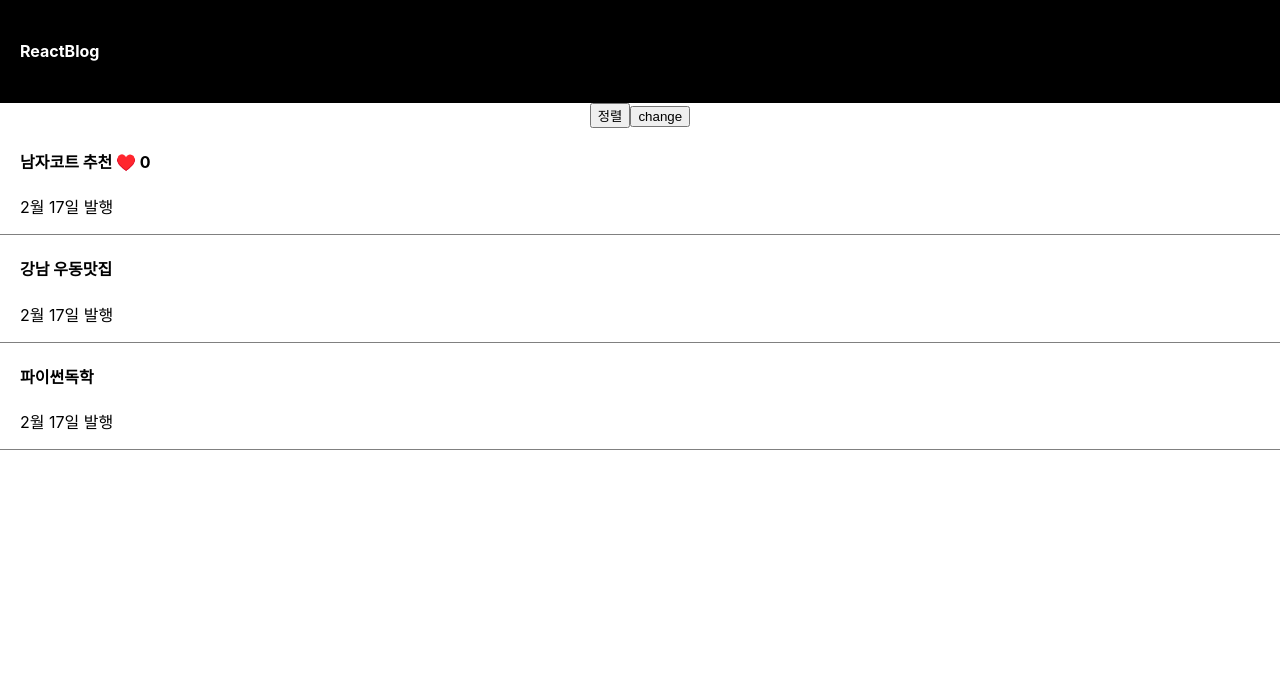
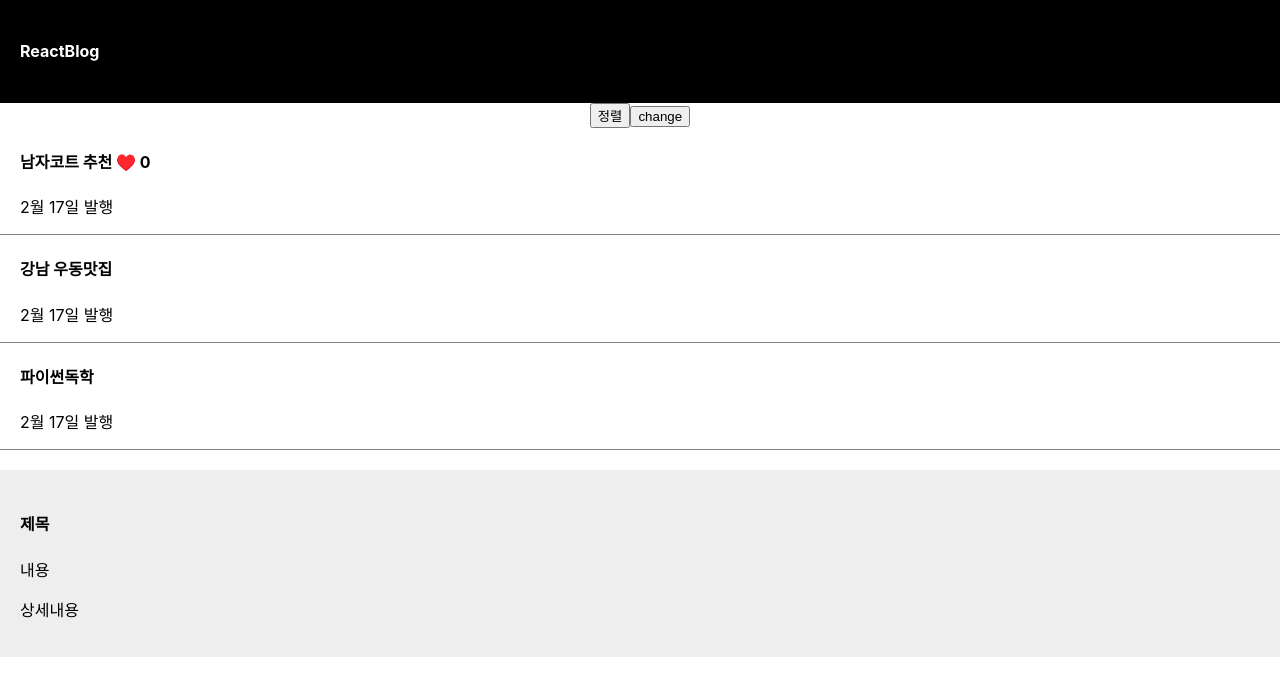
Before and after one commit to mangs2e/react-blog, a React (Create React App) app: page / in a window 1280 px wide. Shown: the top 696 px of the page. Built offline with nearby package versions, Linux system fonts and the light colour scheme.

Commit message:
component 기본문법

```diff
--- a/src/App.css
+++ b/src/App.css
@@ -10,6 +10,13 @@
   text-align: left;
   padding-left: 20px;
   border-bottom: 1px solid gray;
+}
+
+.modal{
+  margin-top: 20px;
+  padding: 20px;
+  background: #eee;
+  text-align: left;
 }
 
 .black-nav {
--- a/src/App.js
+++ b/src/App.js
@@ -49,8 +49,22 @@
         <h4>{title[2]}</h4>
         <p>2월 17일 발행</p>
       </div>
+
+      {/* 모달 상세페이지 컴포넌트 생성 */}
+      <Modal></Modal>
+
     </div>
   );
 }
 
+function Modal() {
+  return (
+    <div className='modal'>
+      <h4>제목</h4>
+      <p>내용</p>
+      <p>상세내용</p>
+    </div>
+  )
+}
+
 export default App;
```
